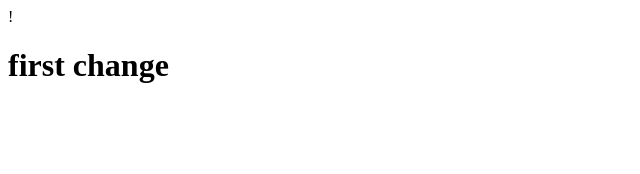
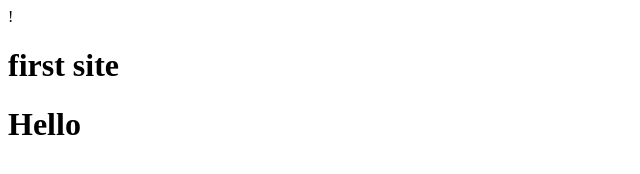
Before and after one commit to louisejensenhk/cim111, a plain HTML site: page notes/week3/index.html in a window 1280 px wide. Shown: the whole page, without its empty margins (0-640 px from the left). Drawn offline with Linux system fonts and the light colour scheme.

Commit message:
made another change

```diff
--- a/notes/week3/index.html
+++ b/notes/week3/index.html
@@ -3,9 +3,12 @@
 <html>
 
 <head>
-<h1> first change </h1>
+<h1> first site </h1>
  </head>
 
-<body> </body>
+<body>
+<h1> Hello </h1>
+
+</body>
 
 </html>
```
